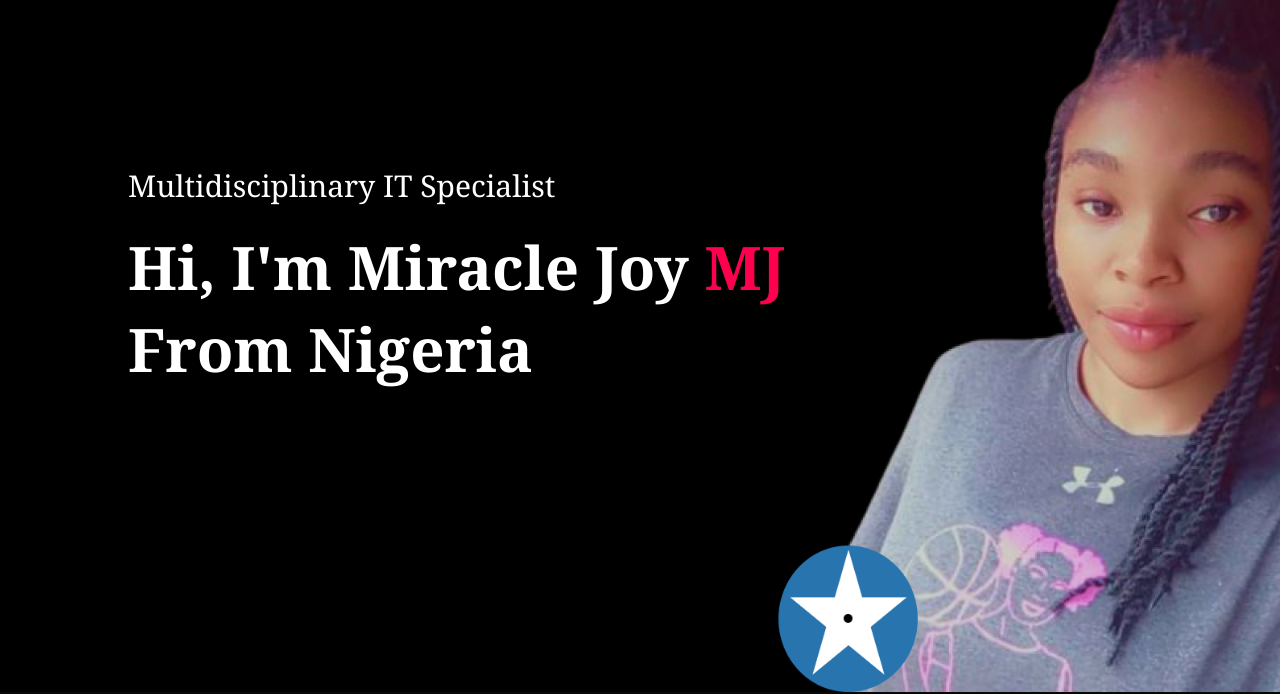
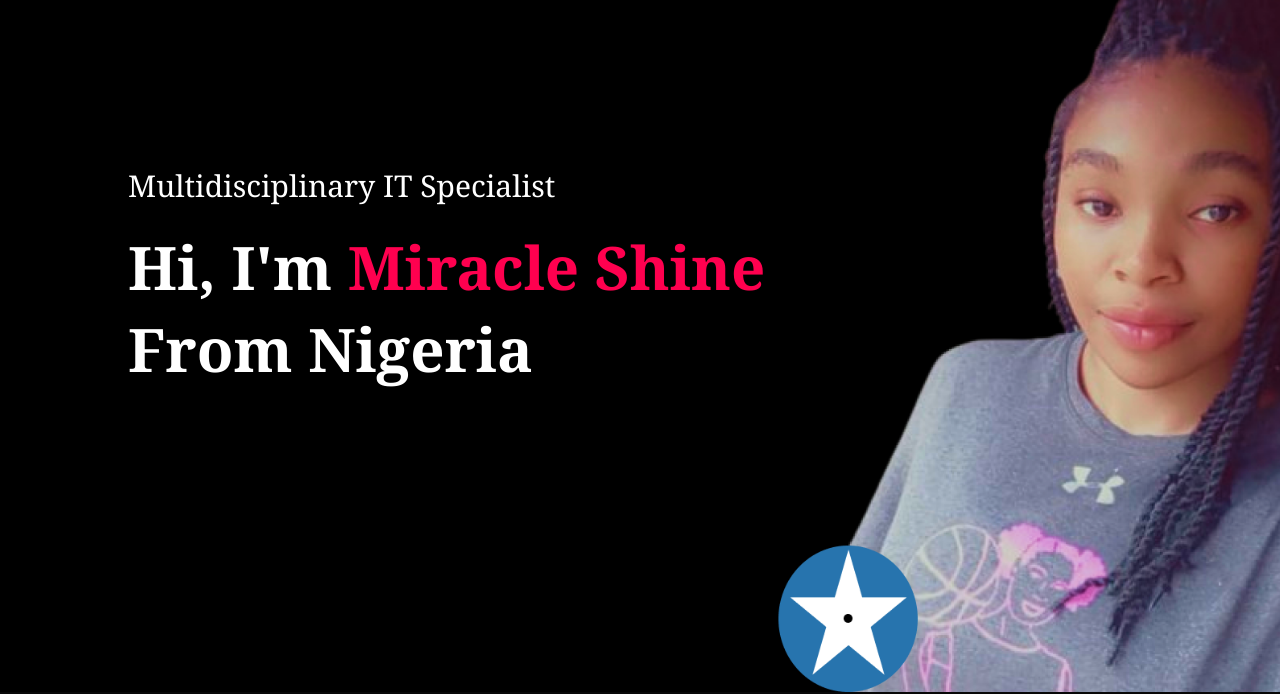
Before and after one commit to MJ-star-tech/My-Website, a plain HTML site: page index.html in a window 1280 px wide. Shown: the part 108-802 px from the top of the page. Drawn offline with Linux system fonts and the light colour scheme.

Commit message:
Update index.html

```diff
--- a/index.html
+++ b/index.html
@@ -26,7 +26,7 @@
     </nav>
     <div class="header-text">
       <p>Multidisciplinary IT Specialist</p>
-      <h1>Hi, I'm Miracle Joy <span>MJ</span><br>From Nigeria</h1>
+      <h1>Hi, I'm <span>Miracle Shine</span><br>From Nigeria</h1>
     </div>
   </div>
 </div>
```
